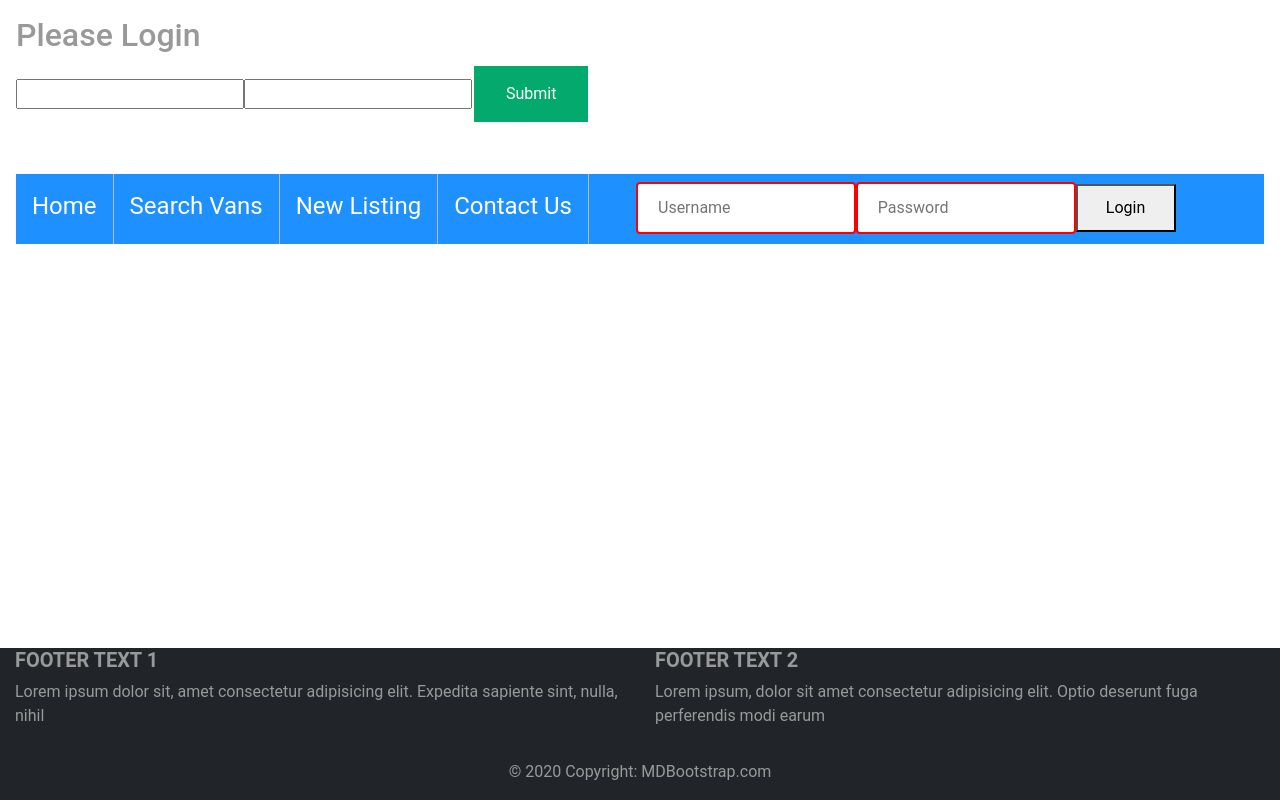
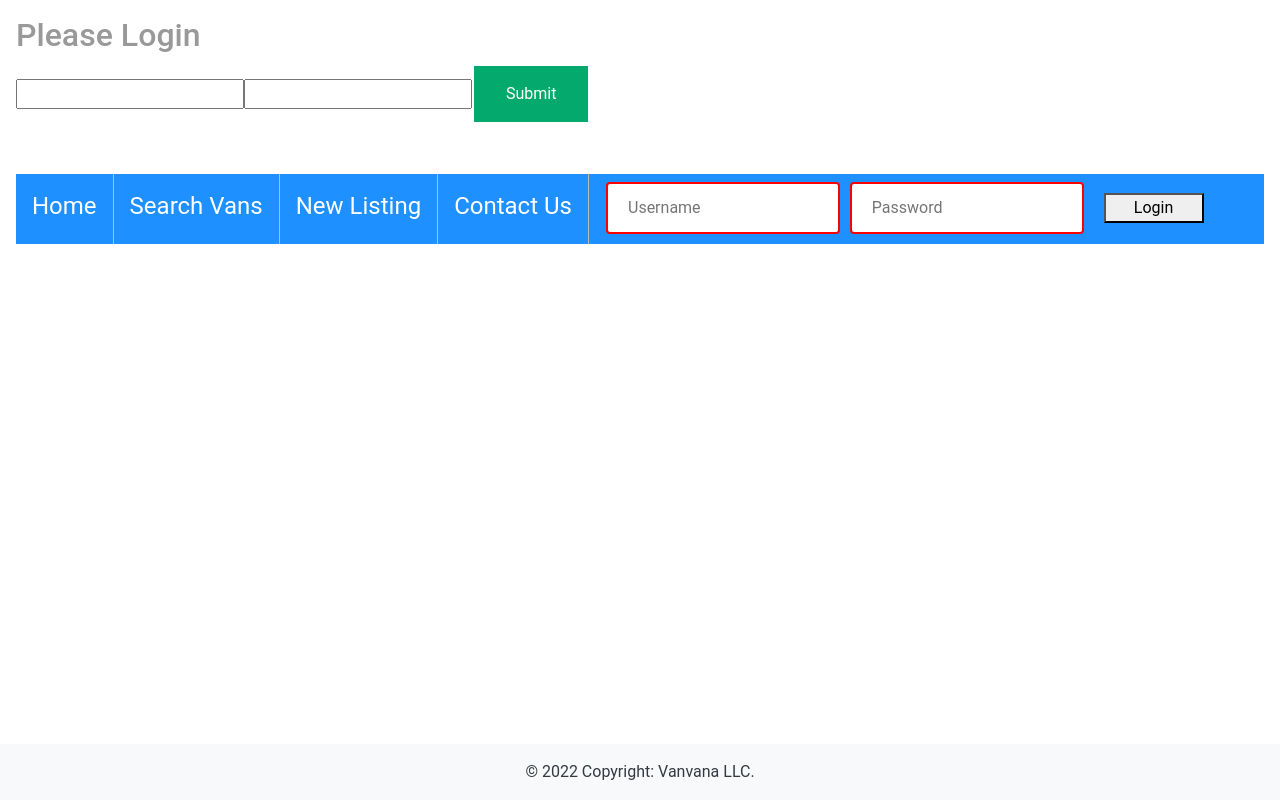
Before and after one commit to samperozek/Vanvana, a React (Create React App) app in the folder client/: page / in a window 1280 px wide. Built offline with nearby package versions, Linux system fonts and the light colour scheme; no server answers.

Commit message:
cleaned up header and footer

```diff
--- a/client/src/Components/App.css
+++ b/client/src/Components/App.css
@@ -90,6 +90,8 @@ input[type=button], input[type=submit], input[type=reset] {
 /* Style the NavBar */
 
 .navMaster ul {
+  position: sticky;
+  top: 0;
   list-style-type: none;
   margin: 0;
   padding: 0;
@@ -126,8 +128,12 @@ li a:hover:not(.active) {
   float: right;
 }
 
+.navMaster .nav_login input {
+  margin-left: 10px;
+}
+
 .navMaster .nav_login button {
-  padding: 10px 10px 10px 10px;
+  margin-left: 20px;
   width: 100px;
 }
 
--- a/client/src/Components/App.js
+++ b/client/src/Components/App.js
@@ -39,9 +39,6 @@ function App() {
       .then( response => response.json() )
 
   }
-
-
-
 
   const handleLoginSubmit = (synthEvent) => {
     synthEvent.preventDefault()
--- a/client/src/Components/Footer.js
+++ b/client/src/Components/Footer.js
@@ -6,44 +6,8 @@ function Footer(){
 
 <footer class="page-footer font-small fixed-bottom">
 
-
-  <div class="container-fluid text-center text-md-left">
-
-    <div class="row">
-
-
-      <div class="col-md-6 mt-md-0 mt-3">
-
-
-        <h5 class="text-uppercase font-weight-bold">Footer text 1</h5>
-        <p>Lorem ipsum dolor sit, amet consectetur adipisicing elit. Expedita sapiente sint, nulla, nihil
-    </p>
-
-      </div>
-
-
-      <hr class="clearfix w-100 d-md-none pb-3"></hr>
-
-
-      <div class="col-md-6 mb-md-0 mb-3">
-
-
-        <h5 class="text-uppercase font-weight-bold">Footer text 2</h5>
-        <p>Lorem ipsum, dolor sit amet consectetur adipisicing elit. Optio deserunt fuga perferendis modi earum
-        </p>
-
-      </div>
-
-
-    </div>
-
-
-  </div>
-
-
-
-  <div class="footer-copyright text-center py-3">© 2020 Copyright:
-    <a href="/"> MDBootstrap.com</a>
+  <div class="footer-copyright bg-light text-dark text-center py-3">© 2022 Copyright:
+    <a href="/"> Vanvana LLC.</a>
   </div>
 
 
```
